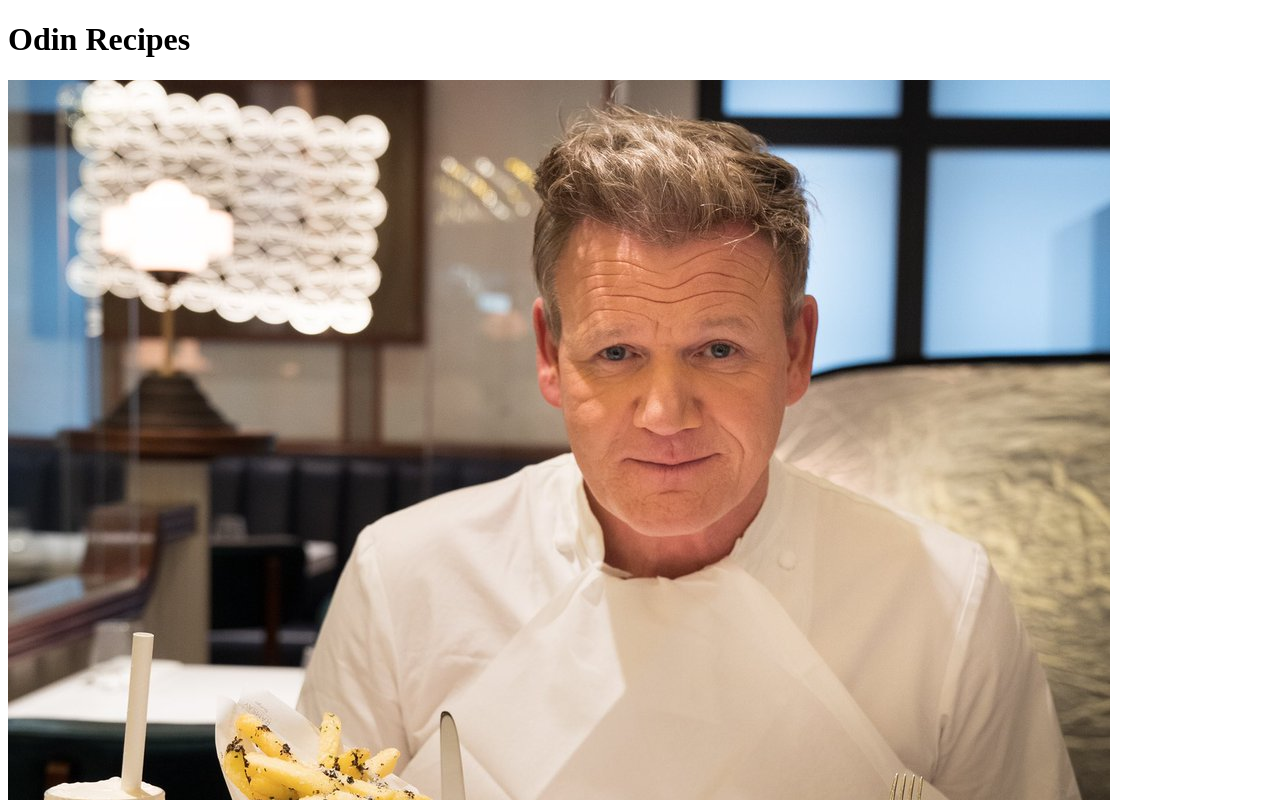
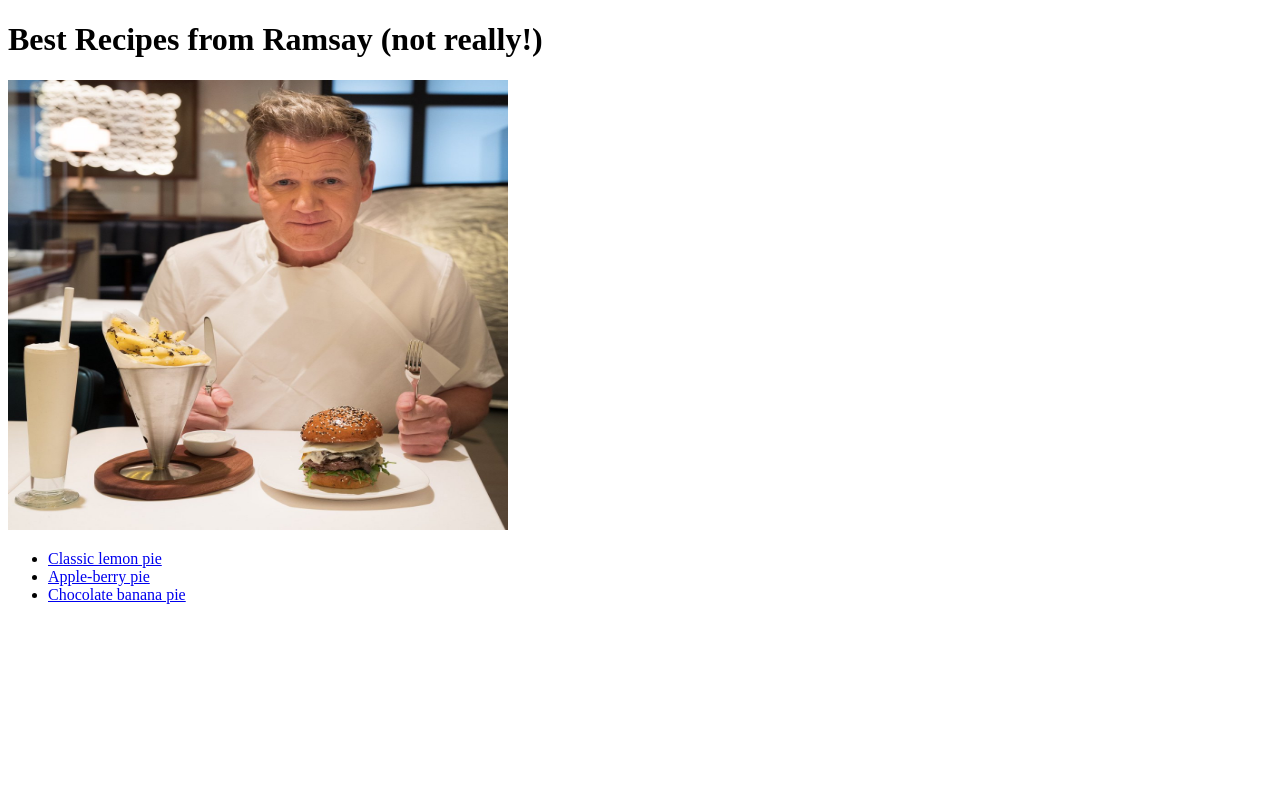
Before and after one commit to AdamCodd/odin-recipes, a plain HTML site: page index.html in a window 1280 px wide. Shown: the top 800 px of the page. Drawn offline with Linux system fonts and the light colour scheme.

Commit message:
Resize presentation picture

```diff
--- a/index.html
+++ b/index.html
@@ -7,8 +7,8 @@
     <title>Recipes</title>
 </head>
 <body>
-    <h1>Odin Recipes</h1>
-    <img src="./images/presentation-index.jpg" alt="Presentation of the Odin recipes by Gordon Ramsay">
+    <h1>Best Recipes from Ramsay (not really!)</h1>
+    <img src="./images/presentation-index.jpg" alt="Presentation of the Odin recipes by Gordon Ramsay" height="450" width="500">
     <ul>
         <li><a href="./recipes/classic-lemon-pie.html">Classic lemon pie</a></li>
         <li><a href="./recipes/apple-berry-pie.html">Apple-berry pie</a></li>
```
